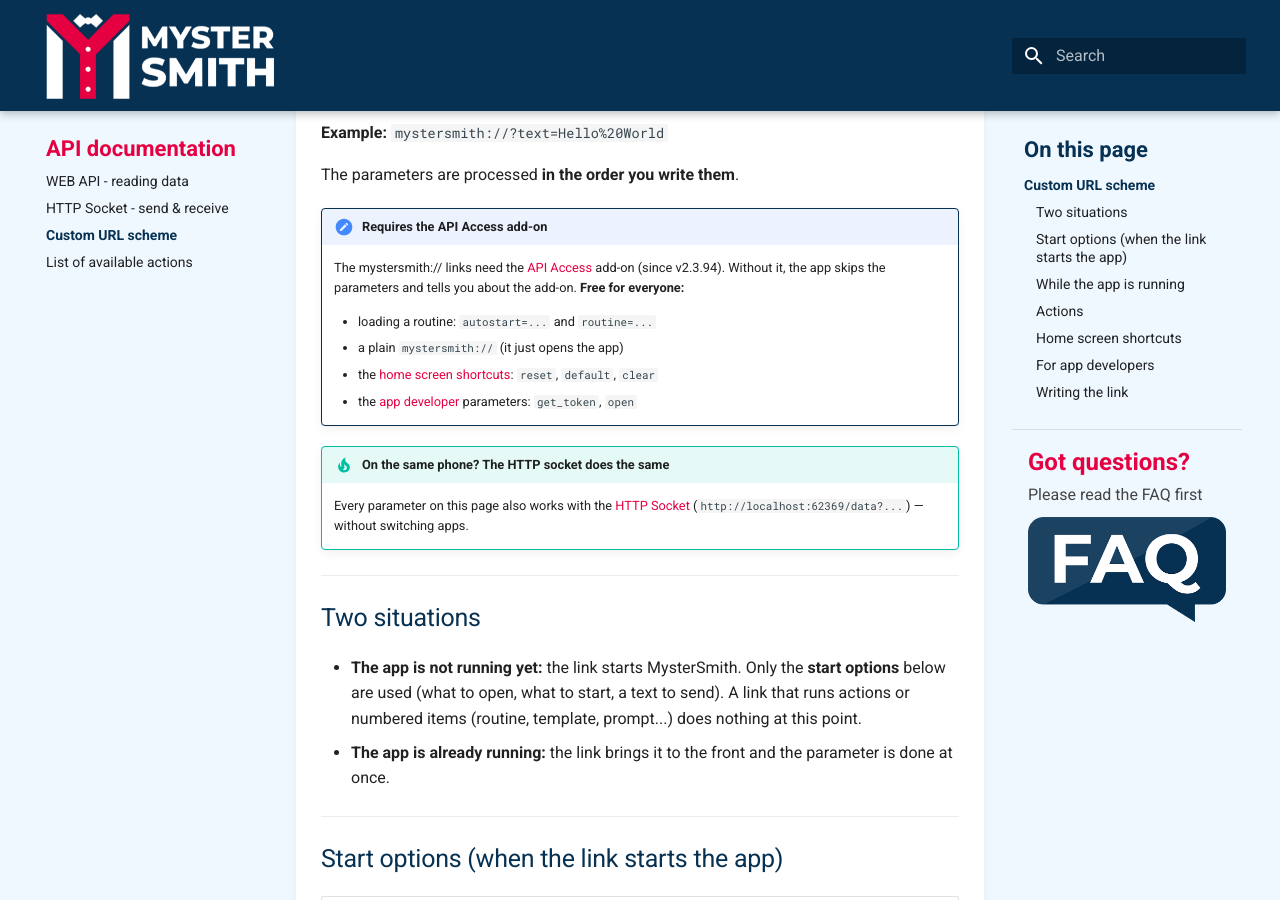
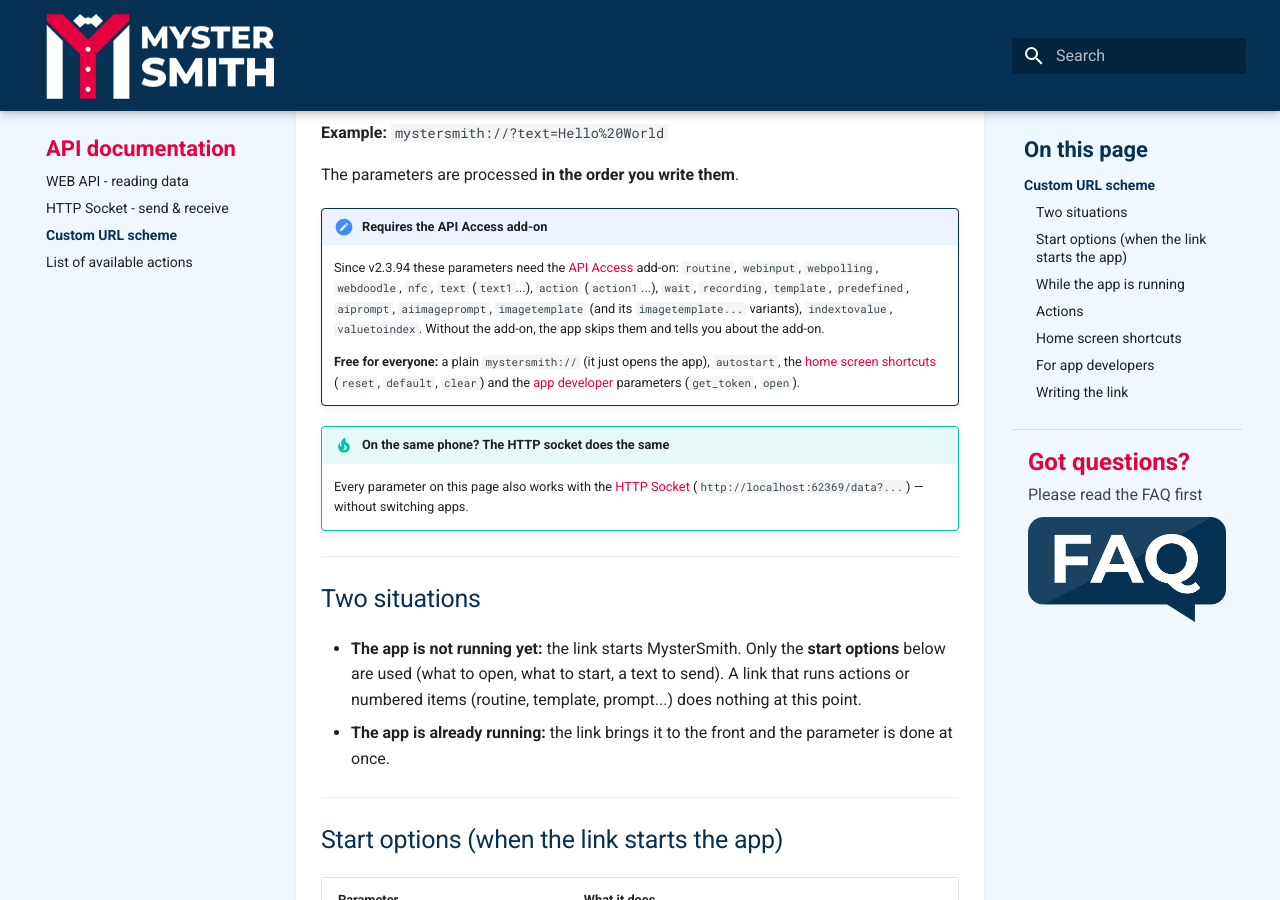
Before and after one commit to ragcsalo/mystersmith-docs, an MkDocs documentation site: the page built from docs/api/custom-url-scheme.md, in a window 1280 px wide and 900 px high, scrolled down 772 px. Built offline with MkDocs 1.6.1 and Material for MkDocs 9.7.7, drawn with Linux system fonts in a browser that asks for light colours.

Commit message:
Custom URL scheme: list the parameters that need API Access
Co-Authored-By: Claude Opus 5.5 <noreply@anthropic.com>

```diff
--- a/docs/api/custom-url-scheme.md
+++ b/docs/api/custom-url-scheme.md
@@ -14,12 +14,9 @@ MysterSmith can be opened — and told what to do — with a simple link that st
 The parameters are processed **in the order you write them**.
 
 !!! note "Requires the API Access add-on"
-    The mystersmith:// links need the [API Access](../purchase-add-ons/api-access.md) add-on (since v2.3.94). Without it, the app skips the parameters and tells you about the add-on. **Free for everyone:**
+    Since v2.3.94 these parameters need the [API Access](../purchase-add-ons/api-access.md) add-on: `routine`, `webinput`, `webpolling`, `webdoodle`, `nfc`, `text` (`text1`...), `action` (`action1`...), `wait`, `recording`, `template`, `predefined`, `aiprompt`, `aiimageprompt`, `imagetemplate` (and its `imagetemplate...` variants), `indextovalue`, `valuetoindex`. Without the add-on, the app skips them and tells you about the add-on.
 
-    * loading a routine: `autostart=...` and `routine=...`
-    * a plain `mystersmith://` (it just opens the app)
-    * the [home screen shortcuts](#home-screen-shortcuts): `reset`, `default`, `clear`
-    * the [app developer](#for-app-developers) parameters: `get_token`, `open`
+    **Free for everyone:** a plain `mystersmith://` (it just opens the app), `autostart`, the [home screen shortcuts](#home-screen-shortcuts) (`reset`, `default`, `clear`) and the [app developer](#for-app-developers) parameters (`get_token`, `open`).
 
 !!! tip "On the same phone? The HTTP socket does the same"
     Every parameter on this page also works with the [HTTP Socket](http-socket.md) (`http://localhost:62369/data?...`) — without switching apps.
```
Also changed, not shown: docs/about-mystersmith/free-features.md (+0 -1 lines), docs/purchase-add-ons/api-access.md (+1 -1 lines), docs/user-guide/routines.md (+1 -1 lines), docs/user-guide/triggers-and-actions.md (+1 -1 lines).
